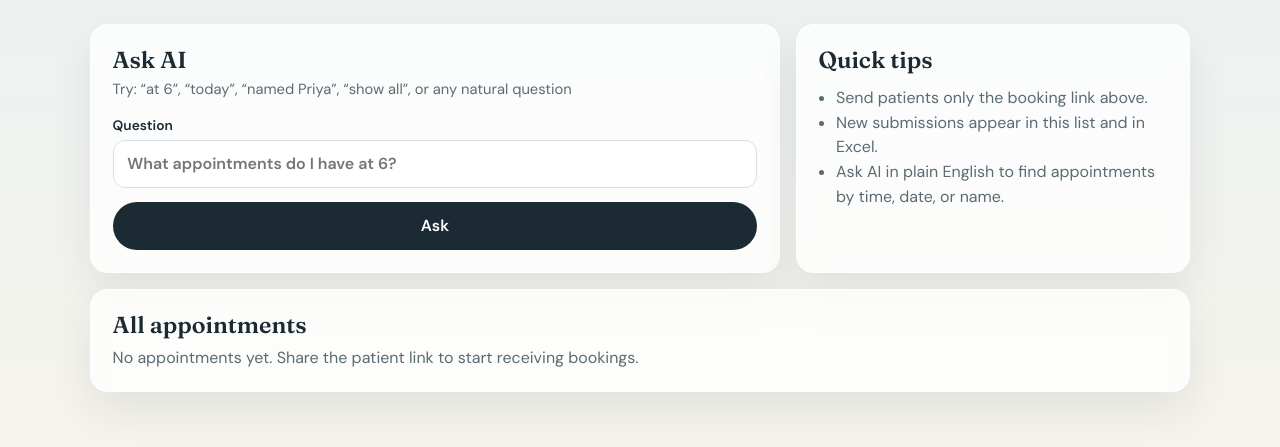
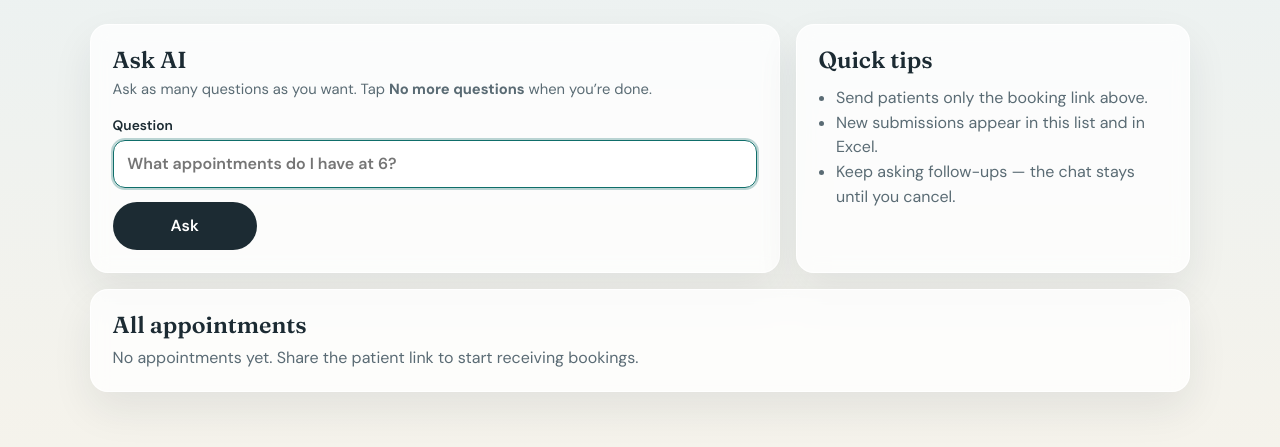
Before and after one commit to Pcdesai11/appointment-app, a Flask app: template templates/doctor.html in a window 1280 px wide. Shown: the part 249-696 px from the top of the page. Run offline with Flask 3, Linux system fonts and the light colour scheme; the template is opened without the code that fills it, so the values that code supplies are empty.

Commit message:
Let doctors ask multiple AI questions until they cancel the chat.
Co-authored-by: Cursor <cursoragent@cursor.com>

```diff
--- a/app.py
+++ b/app.py
@@ -702,34 +702,52 @@ def doctor_logout():
 @app.route("/doctor", methods=["GET", "POST"])
 @require_doctor
 def doctor_dashboard():
-    ask_result = None
-    ask_summary = None
-    question = ""
+    from flask import session
+
     ai_status = (
         "AI assistant connected"
         if os.getenv("GROQ_API_KEY", "").strip() or os.getenv("OPENAI_API_KEY", "").strip()
         else "Smart filter active"
     )
+    chat_history = list(session.get("doctor_chat") or [])
 
-    if request.method == "POST" and request.form.get("action") == "ask":
-        question = request.form.get("question", "").strip()
-        rows = read_appointments()
-        if not question:
-            flash("Type a question first.", "error")
-        else:
-            ai = ask_free_ai(question, rows)
-            if ai is not None:
-                ask_result, ask_summary = ai
+    if request.method == "POST":
+        action = request.form.get("action")
+
+        if action == "clear_chat":
+            session["doctor_chat"] = []
+            chat_history = []
+            flash("Chat cleared. Ask a new question anytime.", "success")
+            return redirect(url_for("doctor_dashboard"))
+
+        if action == "ask":
+            question = request.form.get("question", "").strip()
+            rows = read_appointments()
+            if not question:
+                flash("Type a question first.", "error")
             else:
-                ask_result, ask_summary = filter_with_rules(question, rows)
+                ai = ask_free_ai(question, rows)
+                if ai is not None:
+                    ask_result, ask_summary = ai
+                else:
+                    ask_result, ask_summary = filter_with_rules(question, rows)
+                chat_history.append(
+                    {
+                        "question": question,
+                        "summary": ask_summary,
+                        "results": ask_result,
+                    }
+                )
+                # Keep the thread manageable in the session cookie
+                chat_history = chat_history[-12:]
+                session["doctor_chat"] = chat_history
+            return redirect(url_for("doctor_dashboard"))
 
     appointments = read_appointments()
     return render_template(
         "doctor.html",
         appointments=appointments,
-        ask_result=ask_result,
-        ask_summary=ask_summary,
-        question=question,
+        chat_history=chat_history,
         excel_path=storage_label(),
         ai_status=ai_status,
         patient_link=url_for("patient_form", _external=True),
--- a/static/style.css
+++ b/static/style.css
@@ -216,7 +216,7 @@ textarea:focus {
 }
 
 .ask-form {
-  grid-template-columns: 1fr auto;
+  grid-template-columns: 1fr;
   align-items: end;
 }
 
@@ -224,13 +224,71 @@ textarea:focus {
   grid-column: 1 / -1;
 }
 
-.ask-form .btn {
-  grid-column: 1 / -1;
-  width: 100%;
+.ask-actions {
+  display: flex;
+  flex-wrap: wrap;
+  gap: 0.65rem;
+}
+
+.ask-actions .btn,
+.clear-chat-form .btn {
+  width: auto;
+  min-width: 9rem;
+}
+
+.clear-chat-form {
+  margin-top: 0.75rem;
+}
+
+.btn-ghost {
+  background: transparent;
+  color: var(--muted);
+  border: 1px solid var(--line);
+}
+
+.btn-ghost:hover {
+  background: #fff;
+  color: var(--ink);
+}
+
+.chat-thread {
+  display: grid;
+  gap: 0.9rem;
+  max-height: min(55vh, 520px);
+  overflow-y: auto;
+  margin: 0 0 1rem;
+  padding-right: 0.25rem;
+  -webkit-overflow-scrolling: touch;
+}
+
+.chat-turn {
+  padding: 0.85rem 0.9rem;
+  border-radius: 14px;
+  border: 1px solid var(--line);
+  background: rgba(255, 255, 255, 0.72);
+}
+
+.chat-q {
+  margin: 0 0 0.65rem;
+  font-size: 0.98rem;
+  line-height: 1.4;
+}
+
+.chat-q span {
+  display: inline-block;
+  margin-right: 0.35rem;
+  padding: 0.12rem 0.45rem;
+  border-radius: 999px;
+  background: #1c2b33;
+  color: #fff;
+  font-size: 0.7rem;
+  font-weight: 700;
+  letter-spacing: 0.04em;
+  text-transform: uppercase;
 }
 
 .ask-summary {
-  margin: 1rem 0 0.75rem;
+  margin: 0 0 0.75rem;
   padding: 0.75rem 0.9rem;
   border-radius: 12px;
   background: var(--warn-bg);
@@ -443,4 +501,9 @@ tr:last-child td {
   .ask-form {
     grid-template-columns: 1fr;
   }
+
+  .ask-actions .btn,
+  .clear-chat-form .btn {
+    width: 100%;
+  }
 }
--- a/templates/doctor.html
+++ b/templates/doctor.html
@@ -39,20 +39,15 @@
     <main class="layout layout-doctor">
       <section class="panel panel-ask">
         <h2>Ask AI</h2>
-        <p class="hint">Try: “at 6”, “today”, “named Priya”, “show all”, or any natural question</p>
-        <form method="post" class="form ask-form">
-          <input type="hidden" name="action" value="ask" />
-          <label>
-            Question
-            <input type="text" name="question" value="{{ question }}" placeholder="What appointments do I have at 6?" required enterkeyhint="search" />
-          </label>
-          <button type="submit" class="btn btn-secondary">Ask</button>
-        </form>
+        <p class="hint">Ask as many questions as you want. Tap <strong>No more questions</strong> when you’re done.</p>
 
-        {% if ask_summary %}
-          <p class="ask-summary">{{ ask_summary }}</p>
-          {% if ask_result is not none %}
-            {% if ask_result %}
+        {% if chat_history %}
+          <div class="chat-thread" id="chat-thread">
+            {% for turn in chat_history %}
+              <article class="chat-turn">
+                <p class="chat-q"><span>You</span> {{ turn.question }}</p>
+                <p class="ask-summary">{{ turn.summary }}</p>
+                {% if turn.results %}
                   <div class="table-wrap">
                     <table>
                       <thead>
@@ -64,7 +59,7 @@
                         </tr>
                       </thead>
                       <tbody>
-                    {% for row in ask_result %}
+                        {% for row in turn.results %}
                           <tr>
                             <td data-label="Name">{{ row.Name }}</td>
                             <td data-label="Date">{{ row.Date }}</td>
@@ -78,7 +73,38 @@
                 {% else %}
                   <p class="empty">No matching appointments.</p>
                 {% endif %}
+              </article>
+            {% endfor %}
+          </div>
         {% endif %}
+
+        <form method="post" class="form ask-form" id="ask-form">
+          <input type="hidden" name="action" value="ask" />
+          <label>
+            {% if chat_history %}Next question{% else %}Question{% endif %}
+            <input
+              type="text"
+              name="question"
+              value=""
+              placeholder="What appointments do I have at 6?"
+              required
+              autofocus
+              enterkeyhint="send"
+              autocomplete="off"
+            />
+          </label>
+          <div class="ask-actions">
+            <button type="submit" class="btn btn-secondary">
+              {% if chat_history %}Ask another{% else %}Ask{% endif %}
+            </button>
+          </div>
+        </form>
+
+        {% if chat_history %}
+          <form method="post" class="clear-chat-form">
+            <input type="hidden" name="action" value="clear_chat" />
+            <button type="submit" class="btn btn-ghost">No more questions / Cancel</button>
+          </form>
         {% endif %}
       </section>
 
@@ -87,7 +113,7 @@
         <ul class="tips">
           <li>Send patients only the booking link above.</li>
           <li>New submissions appear in this list and in Excel.</li>
-          <li>Ask AI in plain English to find appointments by time, date, or name.</li>
+          <li>Keep asking follow-ups — the chat stays until you cancel.</li>
         </ul>
       </section>
     </main>
@@ -124,5 +150,9 @@
       {% endif %}
     </section>
   </div>
+  <script>
+    const thread = document.getElementById("chat-thread");
+    if (thread) thread.scrollTop = thread.scrollHeight;
+  </script>
 </body>
 </html>
```
Lines whose indentation alone changed are shown as unchanged.
